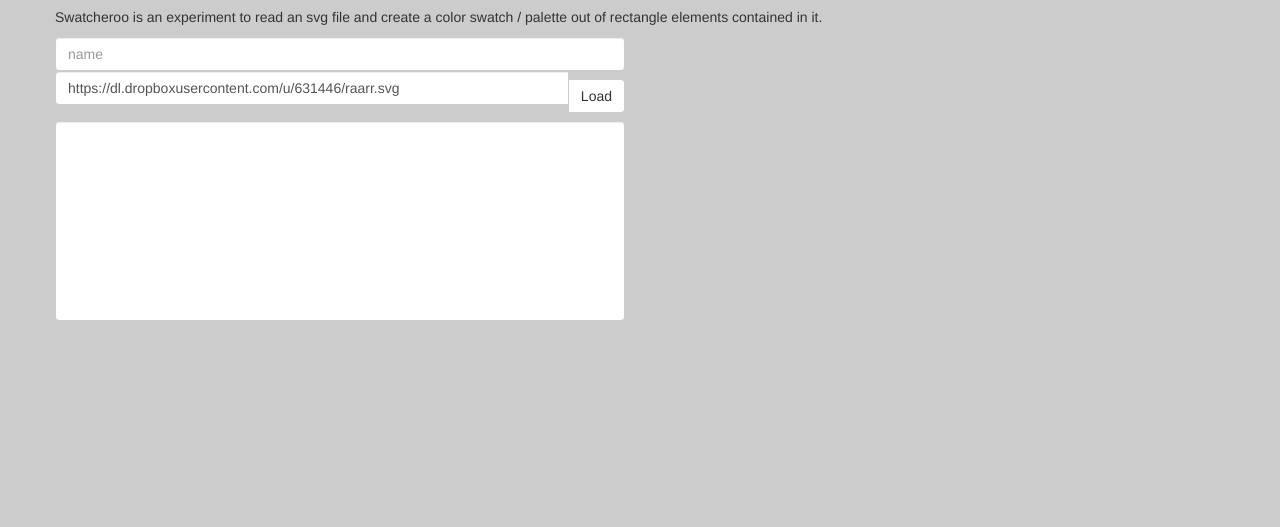
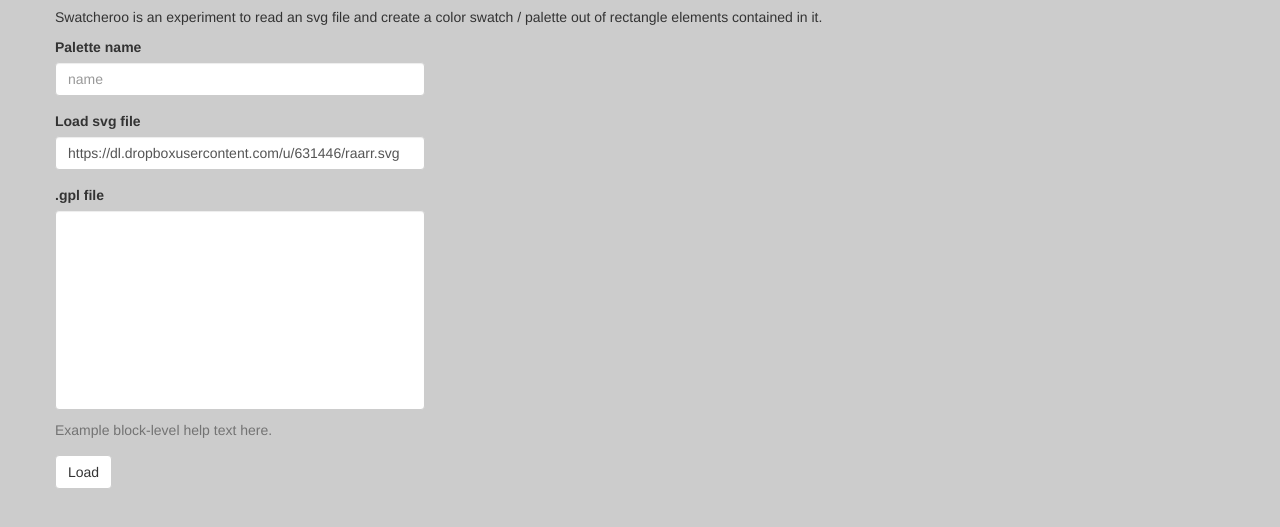
Before and after one commit to ikbensiep/swatcheroo, a plain HTML site: page prototype.html in a window 1280 px wide. Shown: the part 63-590 px from the top of the page. Drawn offline with nearby package versions, Linux system fonts and the light colour scheme.

Commit message:
v0.22
- polished UI

```diff
--- a/css/main.css
+++ b/css/main.css
@@ -14,8 +14,14 @@ svg {
 }
 
 span {
-	display: block;
-	width: 50px;
-	height: 50px;
-	margin: 5px;
+	opacity: 0.1;
+	display: inline-block;
+	width: 1em;
+	height: 1em;
+
 }
+
+pre:hover span {
+	opacity: 1;
+	transition: all .2s;
+};
--- a/js/app.js
+++ b/js/app.js
@@ -63,14 +63,20 @@ function writeGPLFormat(name, colors){
 	fileheader += '#\n';
 
 	for (var i=0; i<colors.length; i++) {
+
 		colorvalues += "<span style='background: rgba(";
 		for(var r=0; r<colors[i].length; r++) {
 			colorvalues += colors[i][r] + ', ';
 		}
 		colorvalues += "1);'>";
-//		colorvalues += "<span style='background: rgb(" + colors[0] + ");'>";
-//		colorvalues += colors[0] + colors[1] + colors[2] + '<br />'; //NaN ??
-		colorvalues += "</span>";
+		colorvalues += "</span>&nbsp; ";
+
+		for(var r=0; r<colors[i].length; r++) {
+			colorvalues += colors[i][r] + ' ';
+		}
+
+		colorvalues += '<br />';
+
 	}
 	//FIXME REPAIR HELP
 	output = fileheader + colorvalues;
@@ -80,13 +86,13 @@ function writeGPLFormat(name, colors){
 
 function loadFile(svgfileurl){
 	var url = (svgfileurl);
-	console.log(url);
+	$("#debug").html ("<h4>loading " + url + "</h4>");
 	$.get( url, function( data ) {
 	  //process data;
 	  convertColors(data);
 	  setTimeout(function(){
-	  			savePalette();
-	  		}, 500);
+  			savePalette();
+  		}, 200);
 	});
 
 }
--- a/prototype.html
+++ b/prototype.html
@@ -52,23 +52,27 @@
 			<p>Swatcheroo is an experiment to read an svg file and create a color swatch / palette out of rectangle elements contained in it.</p>
 
 			<div class="row">
-			  <div class="col-lg-6">
-			    <div class="input">
-			      <input type="text" class="form-control" placeholder="name" id="paletteName">
-			    </div><!-- /input -->
-			    <div class="input-group">
-			      <input type="text" class="form-control" placeholder="URL" id="svgFile" value="https://dl.dropboxusercontent.com/u/631446/raarr.svg">
-			      <span class="input-group-btn">
-			        <button class="btn btn-default" type="button" id="loadFile">Load</button>
-			      </span>
-			    </div><!-- /input-group -->
-			    <div class="input">
-			      <pre class="form-control" rows="20" id="debug"></pre>
-			    </div><!-- /input -->
-			  </div><!-- /.col-lg-6 -->
-			  <div class="col-lg-6">
 
-			  </div><!-- /.col-lg-6 -->
+  				<div class="col-md-4">
+
+					 <form role="form" onsubmit="return false;">
+					  <div class="form-group">
+					    <label for="paletteName">Palette name</label>
+					    <input type="text" class="form-control" placeholder="name" id="paletteName">
+					  </div>
+					  <div class="form-group">
+					    <label for="exampleInputPassword1">Load svg file</label>
+					    <input type="text" class="form-control" placeholder="URL" id="svgFile" value="https://dl.dropboxusercontent.com/u/631446/raarr.svg">
+					  </div>
+					  <div class="form-group">
+					    <label for="exampleInputFile">.gpl file</label>
+					    <pre class="form-control" rows="20" id="debug"></pre>
+					    <p class="help-block">Example block-level help text here.</p>
+					  </div>
+
+					  <button class="btn btn-default" type="submit" id="loadFile">Load</button>
+					</form>
+				</div>
 			</div><!-- /.row -->
 
 
```
